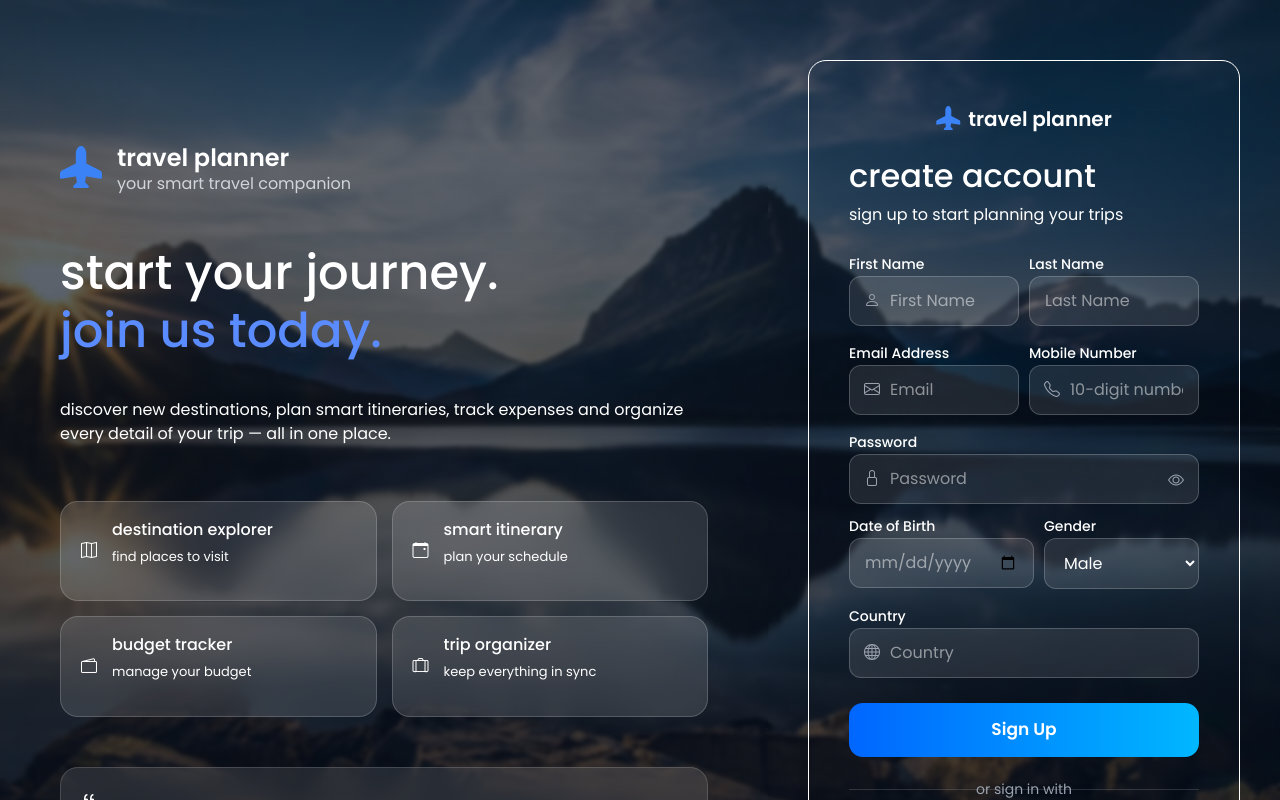
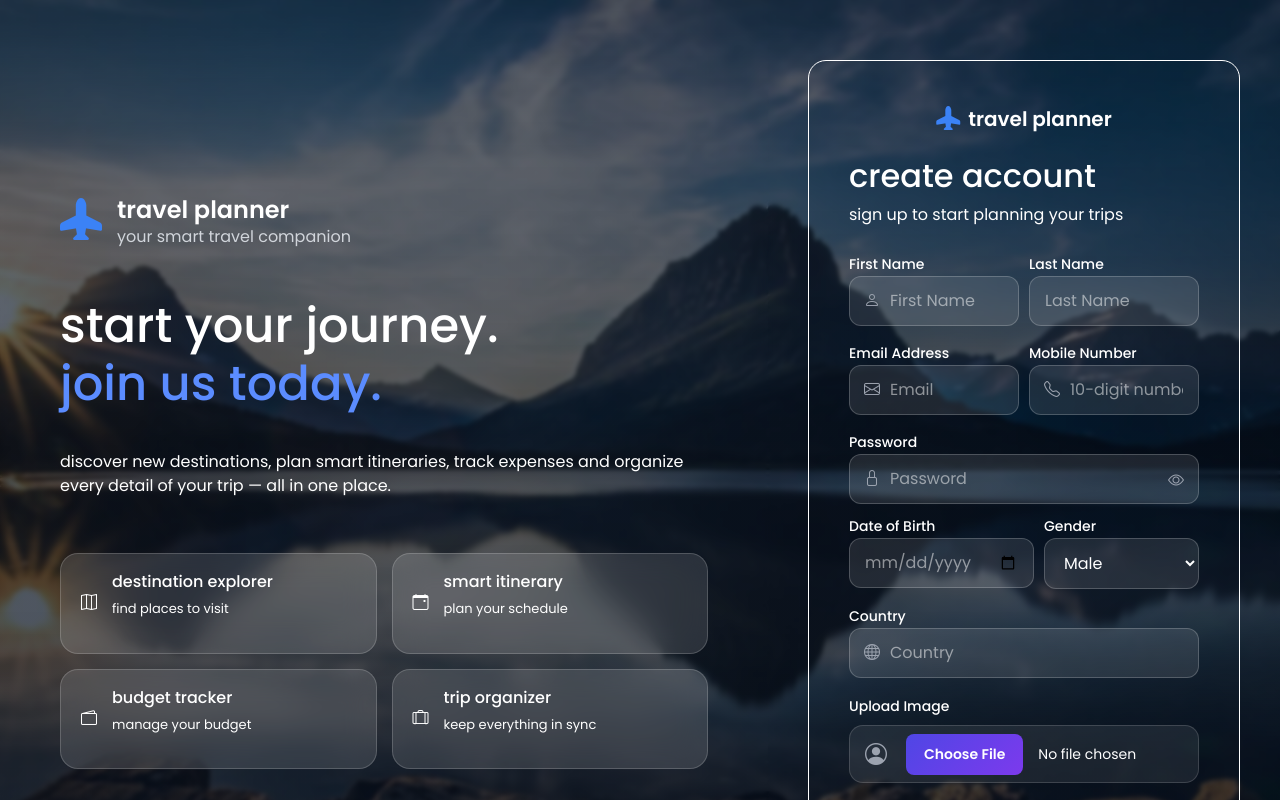
Before and after one commit to puttapavankumar261-ux/Travel_Planner, a React (Vite) app: page /register in a window 1280 px wide. Shown: the top 800 px of the page. Built offline with nearby package versions, Linux system fonts and the light colour scheme.

Commit message:
added upload image in registration form

```diff
--- a/src/assets/styles/Login.css
+++ b/src/assets/styles/Login.css
@@ -606,3 +606,97 @@ body{
     box-shadow:0 15px 30px rgba(0,110,255,.4);
 
 }
+
+
+/*=========================
+    Upload Container
+==========================*/
+
+.upload-container {
+    margin-top: 18px;
+}
+
+.upload-container label {
+    display: block;
+    margin-bottom: 8px;
+    color: #ffffff;
+    /* font-size: 15px;
+    font-weight: 600; */
+}
+
+/* Reuse your input-box style */
+
+.upload-container .input-box {
+    display: flex;
+    align-items: center;
+    gap: 12px;
+
+    width: 100%;
+    height: 58px;
+
+    background: rgba(255,255,255,0.08);
+    border: 1px solid rgba(255,255,255,0.15);
+    border-radius: 14px;
+
+    padding: 0 16px;
+
+    transition: all 0.3s ease;
+}
+
+.upload-container .input-box:hover {
+    border-color: #3B82F6;
+    box-shadow: 0 0 12px rgba(79,140,255,0.25);
+}
+
+/* .upload-container .input-box:focus-within {
+    border-color: #3B82F6;
+    box-shadow: 0 0 15px rgba(79,140,255,0.35);
+} */
+
+.upload-container .input-box i{
+    font-size: 22px;
+    flex-shrink: 0;
+}
+.upload-container .input-box i:hover {
+    font-size: 22px;
+    color: #4F8CFF;
+    flex-shrink: 0;
+}
+
+/* File Input */
+
+.upload-container input[type="file"] {
+    flex: 1;
+    color: #ffffff;
+    font-size: 14px;
+    background: transparent;
+    border: none;
+    outline: none;
+    cursor: pointer;
+}
+
+/* Choose File Button */
+
+.upload-container input[type="file"]::file-selector-button {
+    background: linear-gradient(135deg,#4F46E5,#7C3AED);
+    color: #ffffff;
+
+    border: none;
+    border-radius: 8px;
+
+    padding: 10px 18px;
+
+    margin-right: 15px;
+
+    font-size: 14px;
+    font-weight: 600;
+
+    cursor: pointer;
+
+    transition: all 0.3s ease;
+}
+
+.upload-container input[type="file"]::file-selector-button:hover {
+    background: linear-gradient(135deg,#3B82F6, #4F46E5);
+    transform: translateY(-1px);
+}
--- a/src/modules/Auth/Registration.jsx
+++ b/src/modules/Auth/Registration.jsx
@@ -280,6 +280,22 @@ function Registration() {
                  </div>
             </div>
 
+             {/* upload image (Full Width) */}
+            <div className="upload-container">
+                 <label>Upload Image</label>
+                 <div className="input-box ">
+                   <i className="bi bi-person-circle"></i>
+                    <input
+                      type="file"
+                      name="imageUpload"
+                      id="profileImage"
+                      accept="image/*"
+                      onChange={handleChange}
+                      placeholder="Image Upload"
+                    />
+                 </div>
+            </div>
+
             <button type="submit" className="login-btn" style={{ marginTop: '20px' }} disabled={loading}>
               {loading ? 'Registering...' : 'Sign Up'}
             </button>
```
